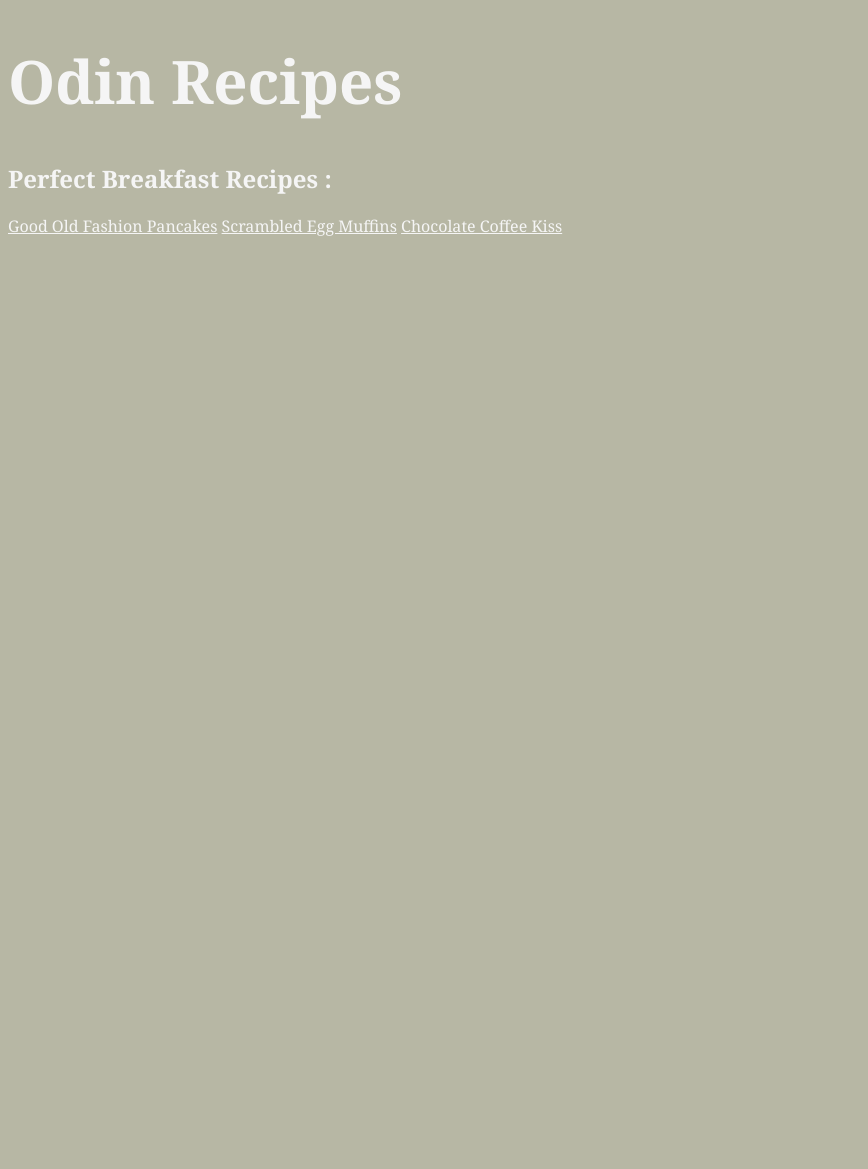
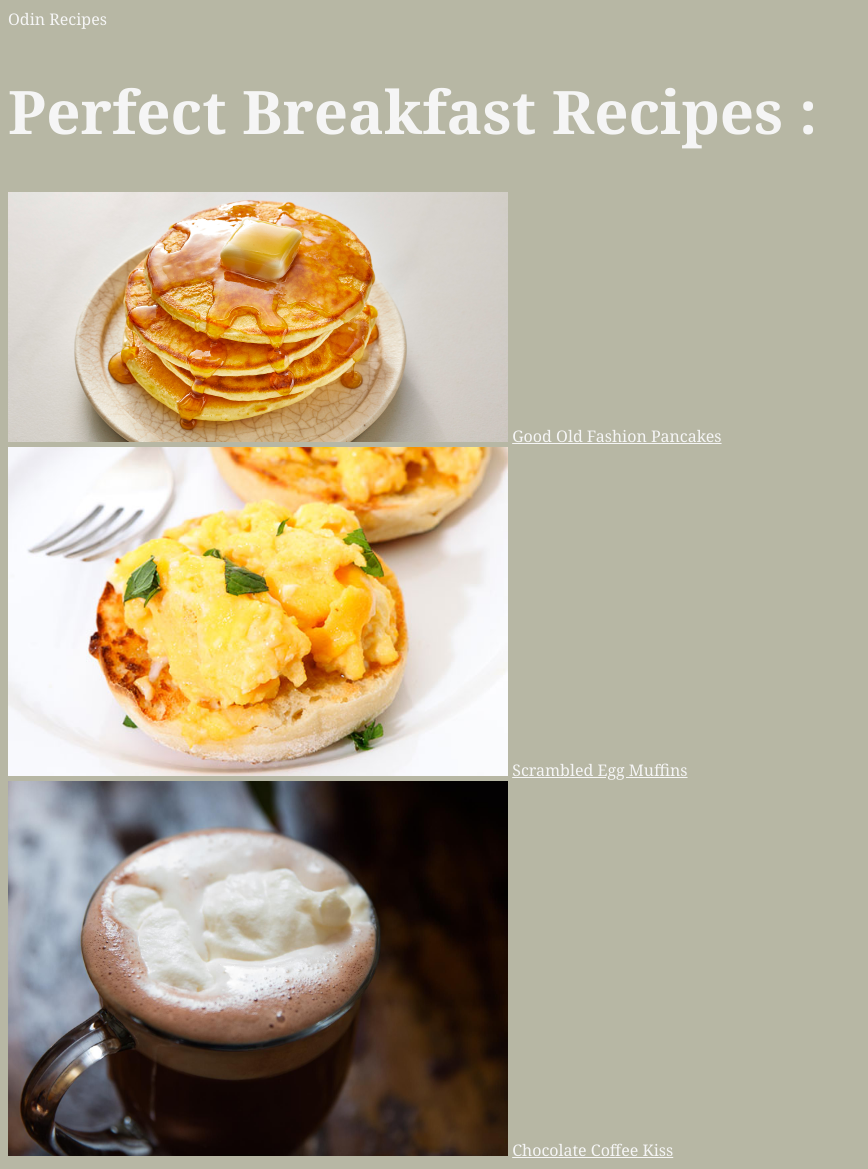
Before and after one commit to afkus3r/odin-recipes, a plain HTML site: page index.html in a window 1280 px wide. Shown: the whole page, without its empty margins (0-868 px from the left). Before the commit the page ends 800 px from the top, so only its background shows below. Drawn offline with Linux system fonts and the light colour scheme.

Commit message:
Format headings and add divs

```diff
--- a/index.html
+++ b/index.html
@@ -1,18 +1,29 @@
 <!DOCTYPE html>
 <html lang="en">
   <head>
-    <meta charset="UTF-8">
-    <meta http-equiv="X-UA-Compatible" content="IE=edge">
-    <meta name="viewport" content="width=device-width, initial-scale=1.0">
+    <meta charset="UTF-8" />
+    <meta http-equiv="X-UA-Compatible" content="IE=edge" />
+    <meta name="viewport" content="width=device-width, initial-scale=1.0" />
     <title>Odin Recipes</title>
-    <link rel="stylesheet" href="./style.css">
+    <link rel="stylesheet" href="./style.css" />
   </head>
 
   <body>
-    <h1>Odin Recipes</h1>
-    <h2>Perfect Breakfast Recipes :</h2>
+    <logo>Odin Recipes</logo>
+    <h1>Perfect Breakfast Recipes :</h1>
+    <div class="felx-recipes">
+        <div>
+            <img src="./img/pancakes.jpeg" alt="Delicious pancakes">
             <a href="./recipes/pancakes.html">Good Old Fashion Pancakes</a>
+        </div>
+        <div>
+            <img src="./img/eggmuffins.jpeg" alt="Delicious egg muffins">
             <a href="./recipes/eggmuffins.html">Scrambled Egg Muffins</a>
+        </div>
+        <div>
+            <img src="./img/coffeekiss.jpg" alt="Delicious chocolate coffee">
             <a href="./recipes/coffeekiss.html">Chocolate Coffee Kiss</a>
+        </div>
+    </div>
   </body>
 </html>
```
Lines whose indentation alone changed are shown as unchanged.
